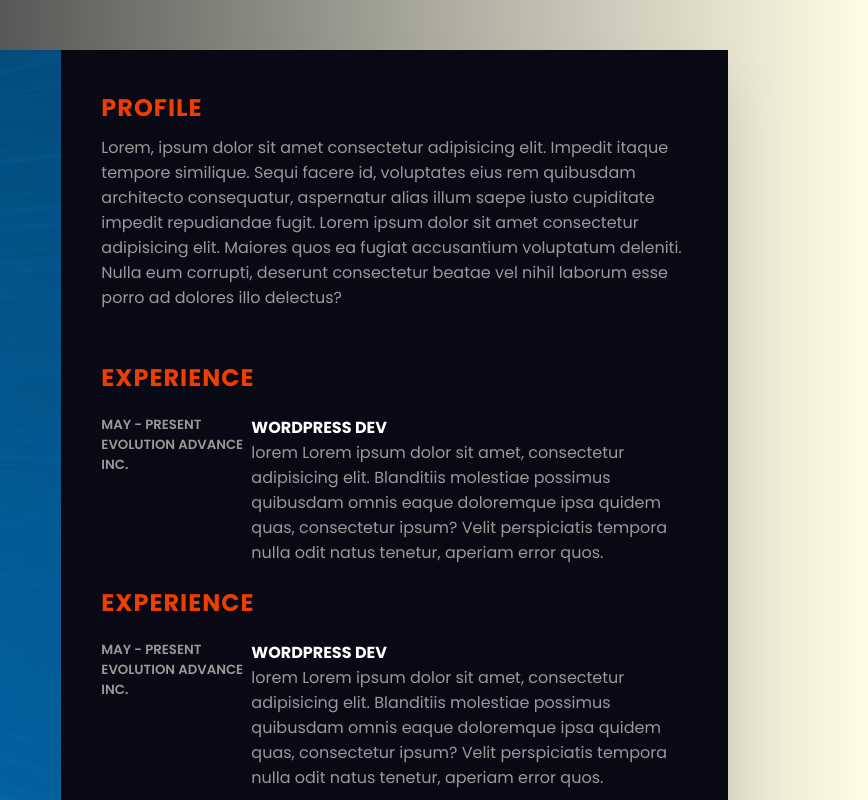
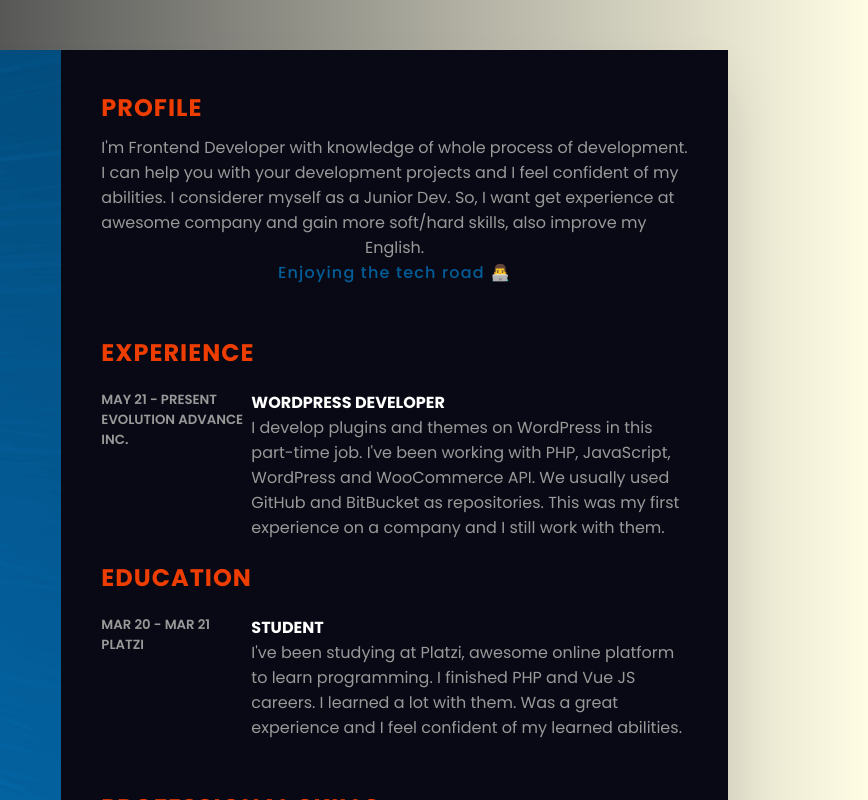
Before and after one commit to albertoalejandro10/beto-resume, a website: page index.html in a window 1280 px wide. Shown: the top 800 px of the page, 412-1280 px from the left. Drawn offline with Linux system fonts and the light colour scheme.

Commit message:
add more info

```diff
--- a/index.html
+++ b/index.html
@@ -99,29 +99,29 @@
         <div class="right_Side">
             <div class="about">
                 <h2 class="title__right">Profile</h2>
-                <p>Lorem, ipsum dolor sit amet consectetur adipisicing elit. Impedit itaque tempore similique. Sequi facere id, voluptates eius rem quibusdam architecto consequatur, aspernatur alias illum saepe iusto cupiditate impedit repudiandae fugit. Lorem ipsum dolor sit amet consectetur adipisicing elit. Maiores quos ea fugiat accusantium voluptatum deleniti. Nulla eum corrupti, deserunt consectetur beatae vel nihil laborum esse porro ad dolores illo delectus?</p>
+                <p class="principal__text">I'm Frontend Developer with knowledge of whole process of development. I can help you with your development projects and I feel confident of my abilities. I considerer myself as a Junior Dev. So, I want get experience at awesome company and gain more soft/hard skills, also improve my English.<br/><span>Enjoying the tech road 👨‍💻</span></p>
             </div>
             <div class="about">
                 <h2 class="title__right">Experience</h2>
                 <div class="box">
                     <div class="year_company">
-                        <h5>May - Present</h5>
+                        <h5>May 21 - Present</h5>
                         <h5>Evolution Advance Inc.</h5>
                     </div>
                     <div class="text">
-                        <h4>WordPress Dev</h4>
-                        <p>lorem Lorem ipsum dolor sit amet, consectetur adipisicing elit. Blanditiis molestiae possimus quibusdam omnis eaque doloremque ipsa quidem quas, consectetur ipsum? Velit perspiciatis tempora nulla odit natus tenetur, aperiam error quos.</p>
+                        <h4>WordPress Developer</h4>
+                        <p>I develop plugins and themes on WordPress in this part-time job. I've been working with PHP, JavaScript, WordPress and WooCommerce API. We usually used GitHub and BitBucket as repositories. This was my first experience on a company and I still work with them.</p>
                     </div>
                 </div>
-                <h2 class="title__right">Experience</h2>
+                <h2 class="title__right">Education</h2>
                 <div class="box">
                     <div class="year_company">
-                        <h5>May - Present</h5>
-                        <h5>Evolution Advance Inc.</h5>
+                        <h5>Mar 20 - Mar 21</h5>
+                        <h5>Platzi </h5>
                     </div>
                     <div class="text">
-                        <h4>WordPress Dev</h4>
-                        <p>lorem Lorem ipsum dolor sit amet, consectetur adipisicing elit. Blanditiis molestiae possimus quibusdam omnis eaque doloremque ipsa quidem quas, consectetur ipsum? Velit perspiciatis tempora nulla odit natus tenetur, aperiam error quos.</p>
+                        <h4>Student</h4>
+                        <p>I've been studying at Platzi, awesome online platform to learn programming. I finished PHP and Vue JS careers. I learned a lot with them. Was a great experience and I feel confident of my learned abilities.</p>
                     </div>
                 </div>
             </div>
--- a/main.css
+++ b/main.css
@@ -225,6 +225,16 @@ p {
     color: #999;
 }
 
+.principal__text {
+    text-align-last: center;
+}
+
+p span {
+    color: var(--primary-color);
+    font-weight: 500;
+    letter-spacing: 1.2px;
+}
+
 .about .box {
     display: flex;
     flex-direction: row;
```
